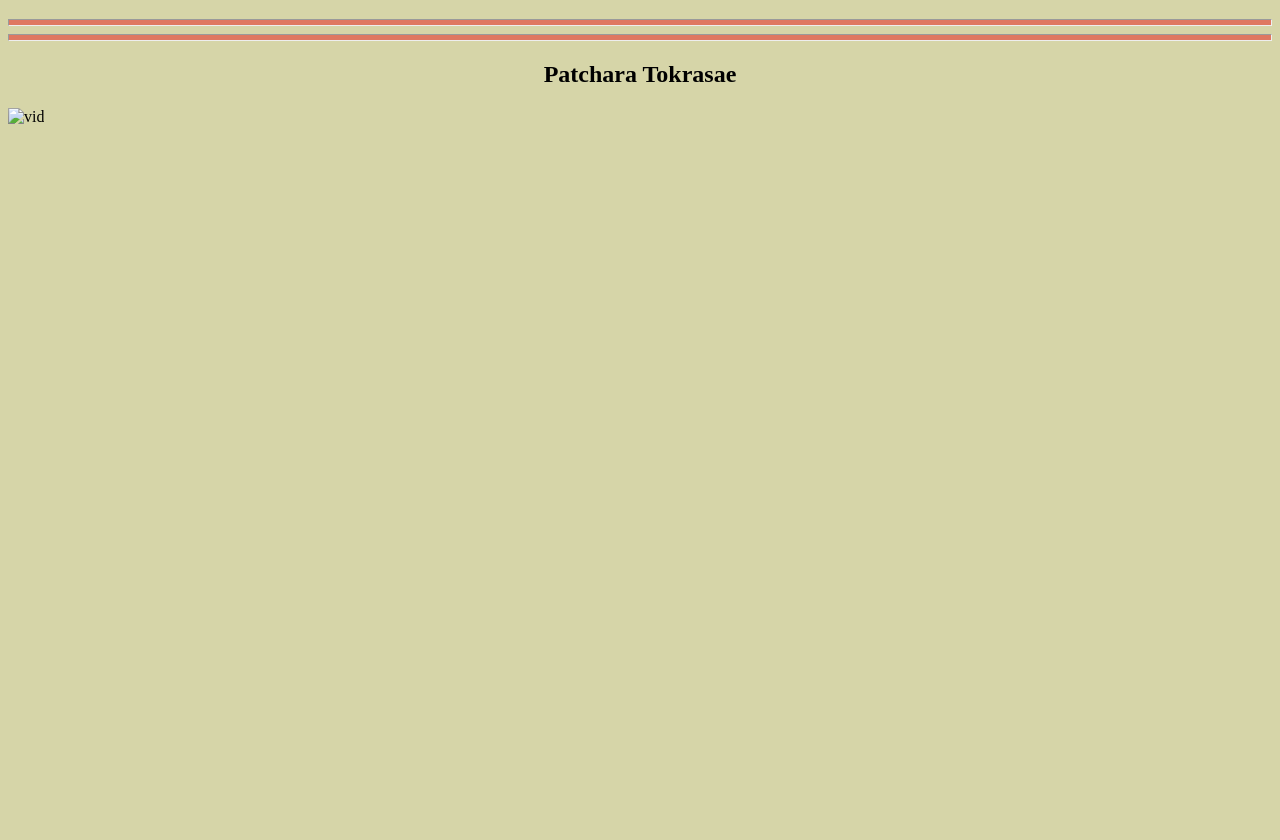
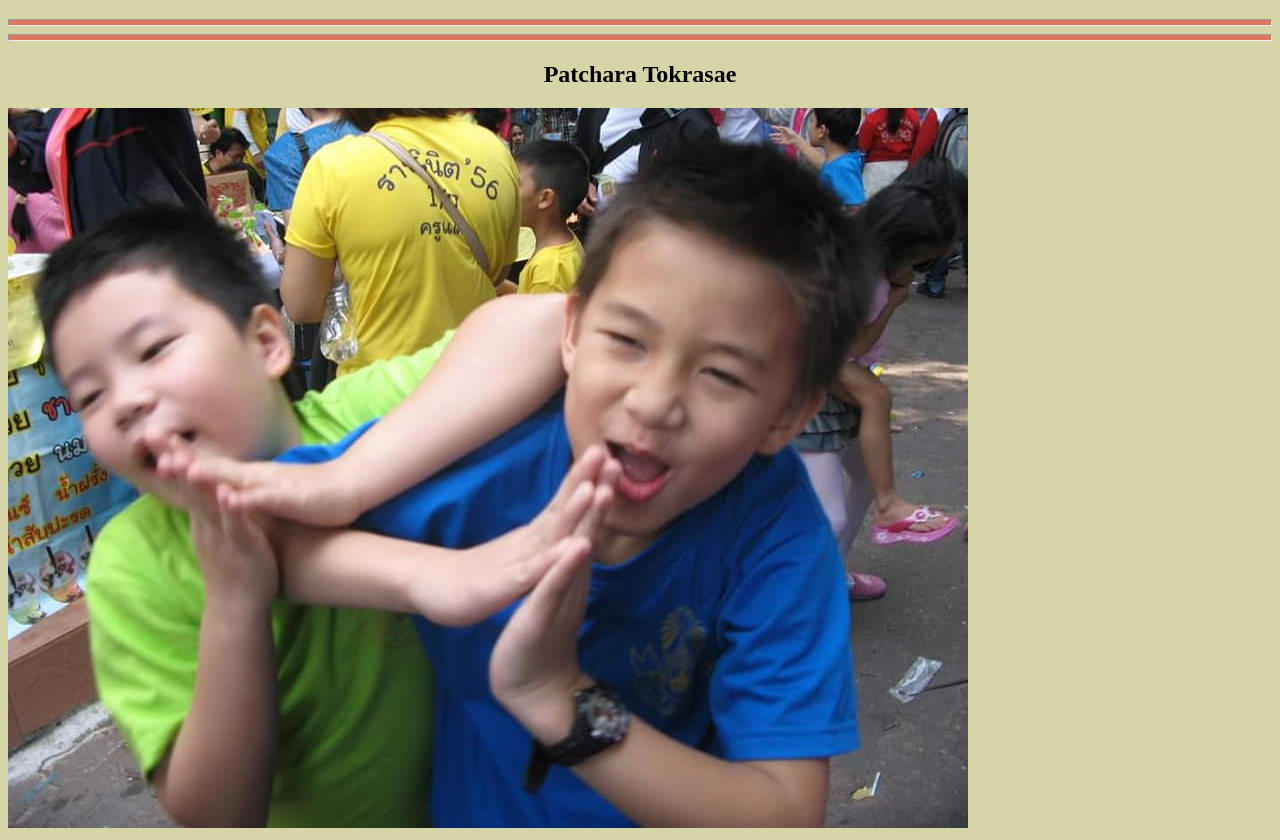
Before and after one commit to PPhukhao/cv, a plain HTML site: page index.html in a window 1280 px wide. Shown: the part 61-901 px from the top of the page. Before the commit the page ends 800 px from the top, so only its background shows below. Drawn offline with Linux system fonts and the light colour scheme.

Commit message:
Update index.html

```diff
--- a/index.html
+++ b/index.html
@@ -21,6 +21,6 @@
         <center><h1>My name is </h1>
             <hr><hr>
         <h2>Patchara Tokrasae</h2></center>
-        <img src="testvid.mp4" alt="vid">
+        <img src="testpic.jpg" alt="pic">
     </body>
 </html>
```
